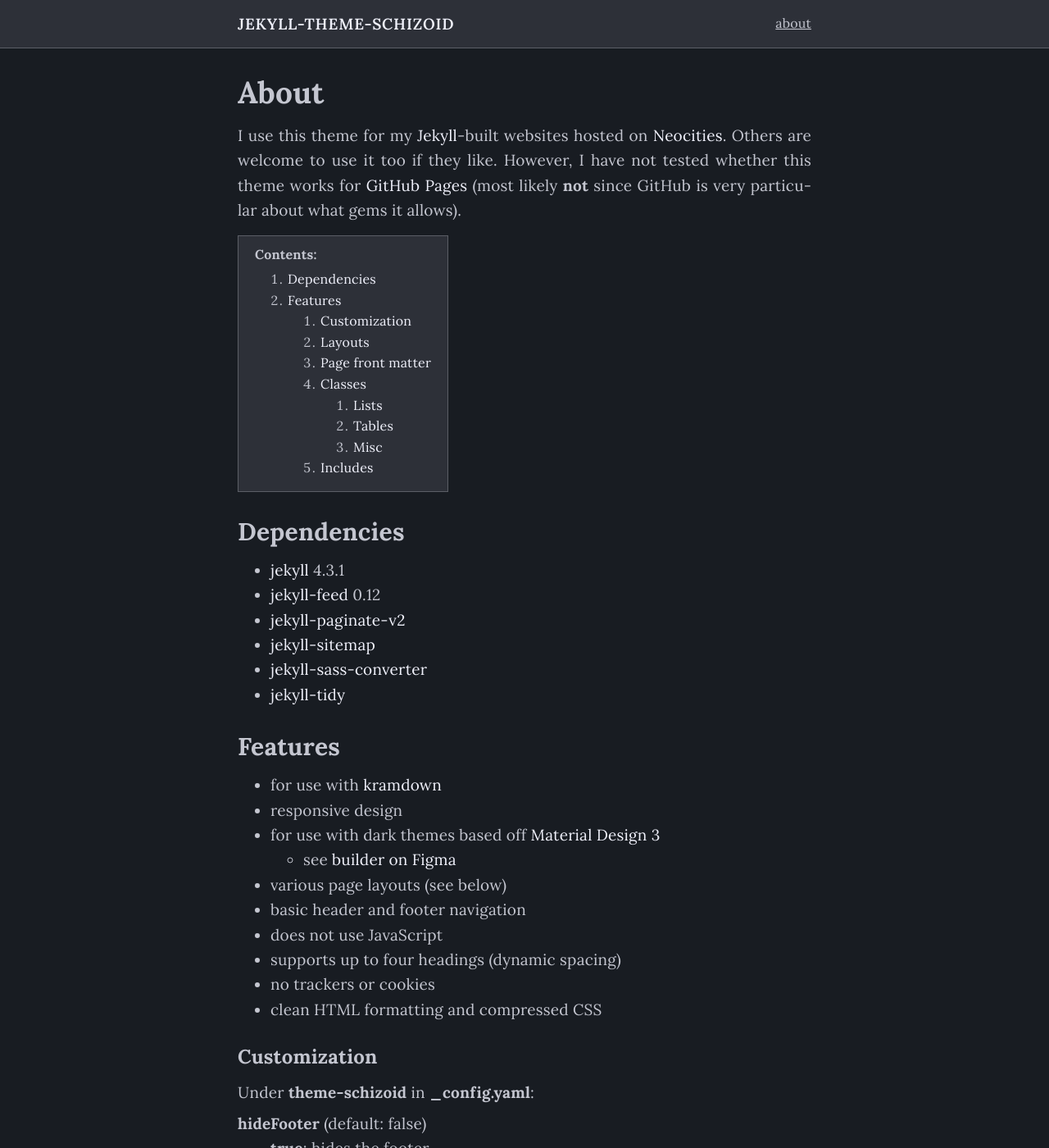
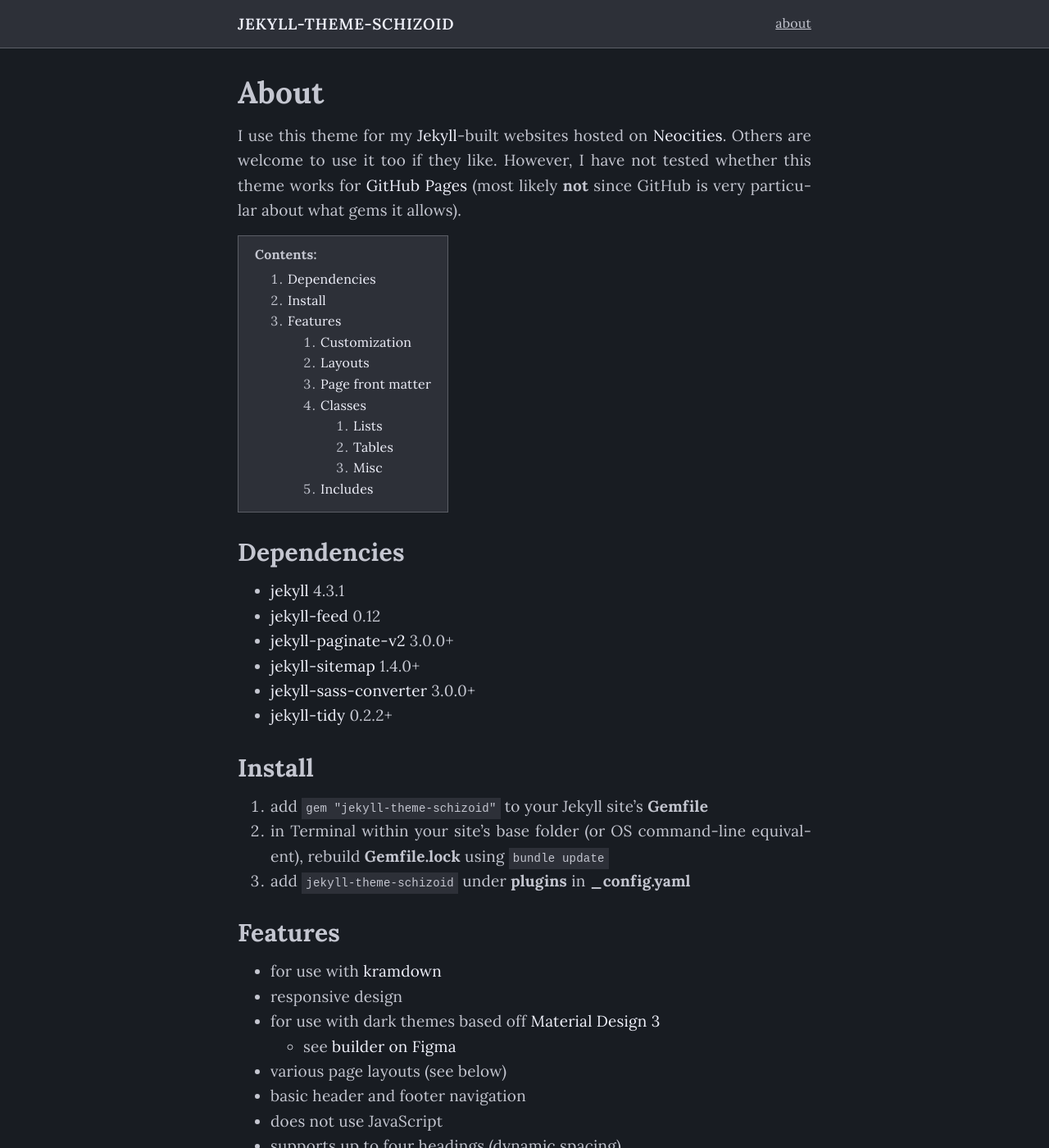
Before and after one commit to schizoidnightmares/jekyll-theme-schizoid, a Jekyll site: the page built from about.md, in a window 1280 px wide and 1400 px high. Shown: the whole window at 82% size. Built offline with Jekyll 4.4.1, drawn with Linux system fonts in a browser that asks for light colours.

Commit message:
Adding instructions

````diff
--- a/about.md
+++ b/about.md
@@ -9,10 +9,15 @@ I use this theme for my <a href="https://neocities.org/" target="_blank">Jekyll<
 ## Dependencies
 - <a href="https://github.com/jekyll/jekyll" target="_blank">jekyll</a> 4.3.1
 - <a href="https://github.com/jekyll/jekyll-feed" target="_blank">jekyll-feed</a> 0.12
-- <a href="https://github.com/sverrirs/jekyll-paginate-v2" target="_blank">jekyll-paginate-v2</a>
-- <a href="https://github.com/jekyll/jekyll-sitemap" target="_blank">jekyll-sitemap</a>
-- <a href="https://github.com/jekyll/jekyll-sass-converter" target="_blank">jekyll-sass-converter</a>
-- <a href="https://github.com/apsislabs/jekyll-tidy" target="_blank">jekyll-tidy</a>
+- <a href="https://github.com/sverrirs/jekyll-paginate-v2" target="_blank">jekyll-paginate-v2</a> 3.0.0+
+- <a href="https://github.com/jekyll/jekyll-sitemap" target="_blank">jekyll-sitemap</a> 1.4.0+
+- <a href="https://github.com/jekyll/jekyll-sass-converter" target="_blank">jekyll-sass-converter</a> 3.0.0+
+- <a href="https://github.com/apsislabs/jekyll-tidy" target="_blank">jekyll-tidy</a> 0.2.2+
+
+## Install
+1. add ```gem "jekyll-theme-schizoid"``` to your Jekyll site's **Gemfile**
+1. in Terminal within your site's base folder (or OS command-line equivalent), rebuild **Gemfile.lock** using ```bundle update```
+1. add ```jekyll-theme-schizoid``` under **plugins** in **_config.yaml**
 
 ## Features
 - for use with <a href="https://github.com/gettalong/kramdown" target="_blank">kramdown</a>
````
Also changed, not shown: README.md, jekyll-theme-schizoid.gemspec.
